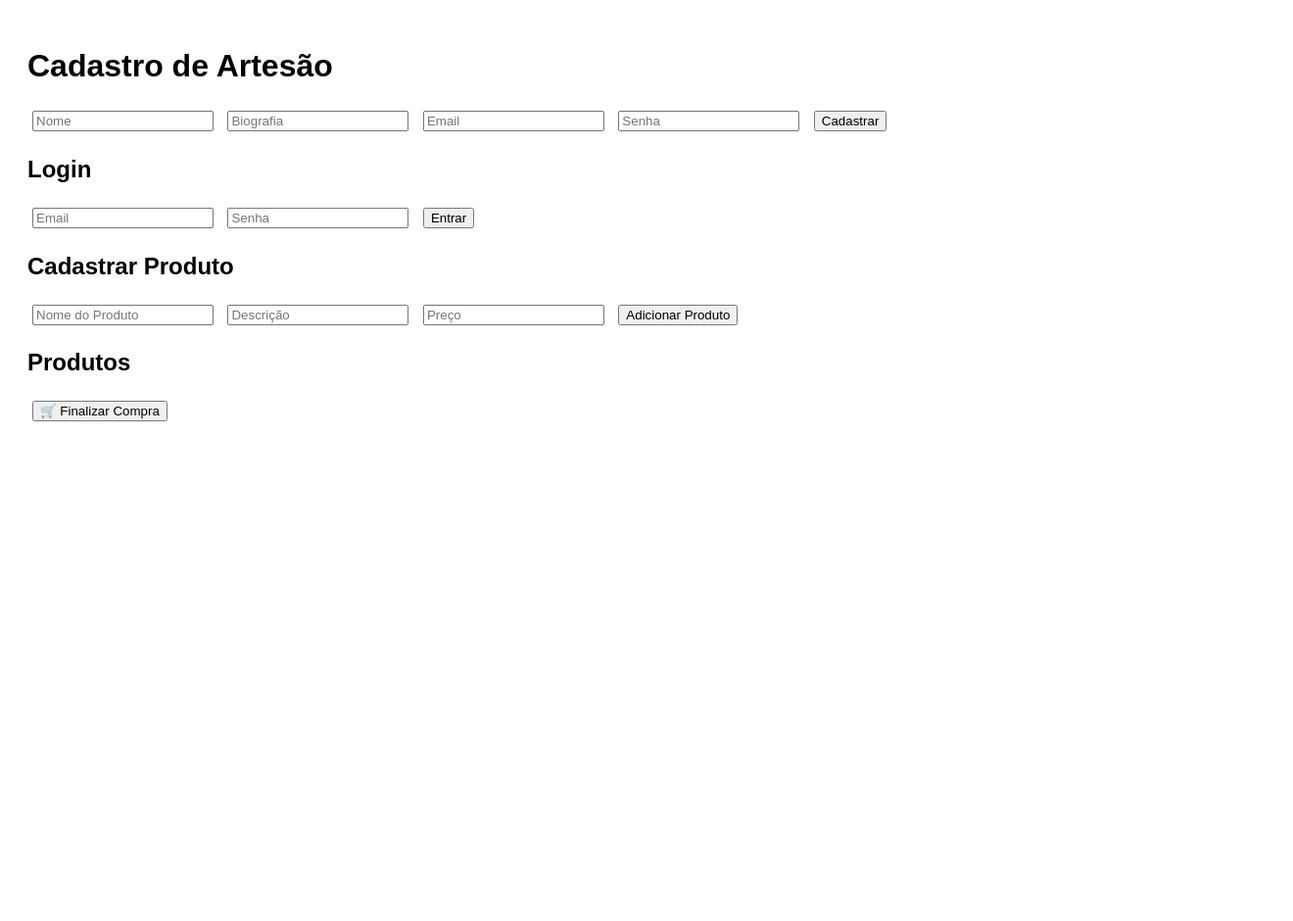
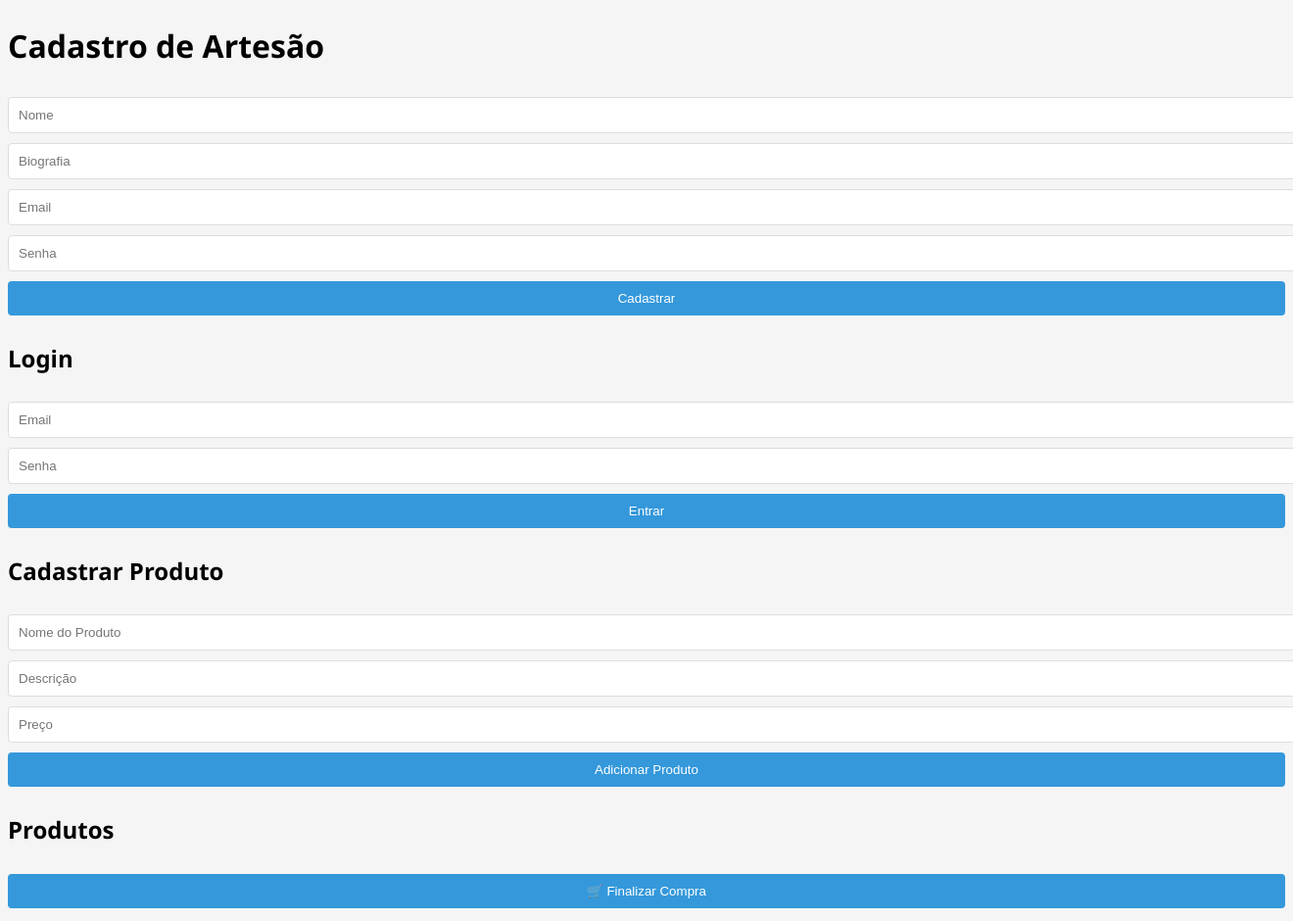
Before and after one commit to icaro-cimatec/taes-mvp, a Flask app: page / in a window 1320 px wide; the page is wider, and only the part inside the window is pictured. Shown: that part at 98% size. Before the commit the page ends 430 px from the top of that part, so only its background shows below. Run offline with Flask 3, Linux system fonts and the light colour scheme; data that the repository does not hold is empty.

Commit message:
feat: adicionar estilização básica

```diff
--- a/app/static/css/style.css
+++ b/app/static/css/style.css
@@ -1,21 +1,31 @@
+/* Adicionar ao arquivo existente */
 body {
-  font-family: Arial, sans-serif;
-  padding: 20px;
+  font-family: 'Segoe UI', Tahoma, Geneva, Verdana, sans-serif;
+  line-height: 1.6;
+  background-color: #f5f5f5;
 }
 
-input,
-button {
-  margin: 5px;
+/* Estilos para formulários */
+input, button {
+  padding: 10px;
+  margin: 5px 0;
+  width: 100%;
+  border-radius: 4px;
+  border: 1px solid #ddd;
 }
 
-.product-card {
-  border: 1px solid #ccc;
-  padding: 10px;
-  margin-bottom: 10px;
+button {
+  background-color: #3498db;
+  color: white;
+  border: none;
+  cursor: pointer;
 }
 
-.comment {
-  font-size: 0.9em;
-  margin-left: 10px;
-  color: #555;
+/* Cards de produtos */
+.product-card {
+  border: 1px solid #ddd;
+  padding: 15px;
+  margin-bottom: 20px;
+  border-radius: 5px;
+  background: white;
 }
```
